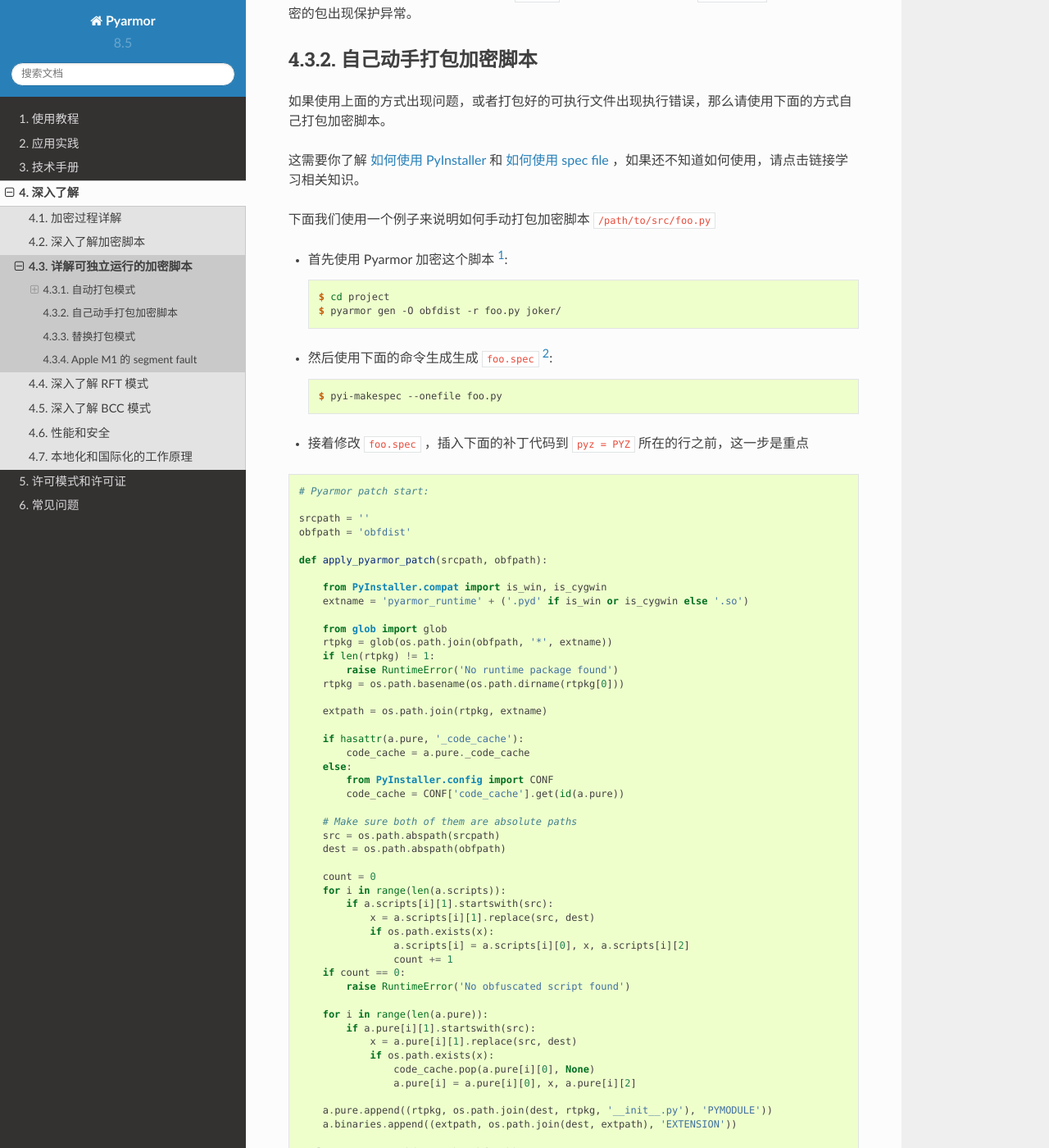
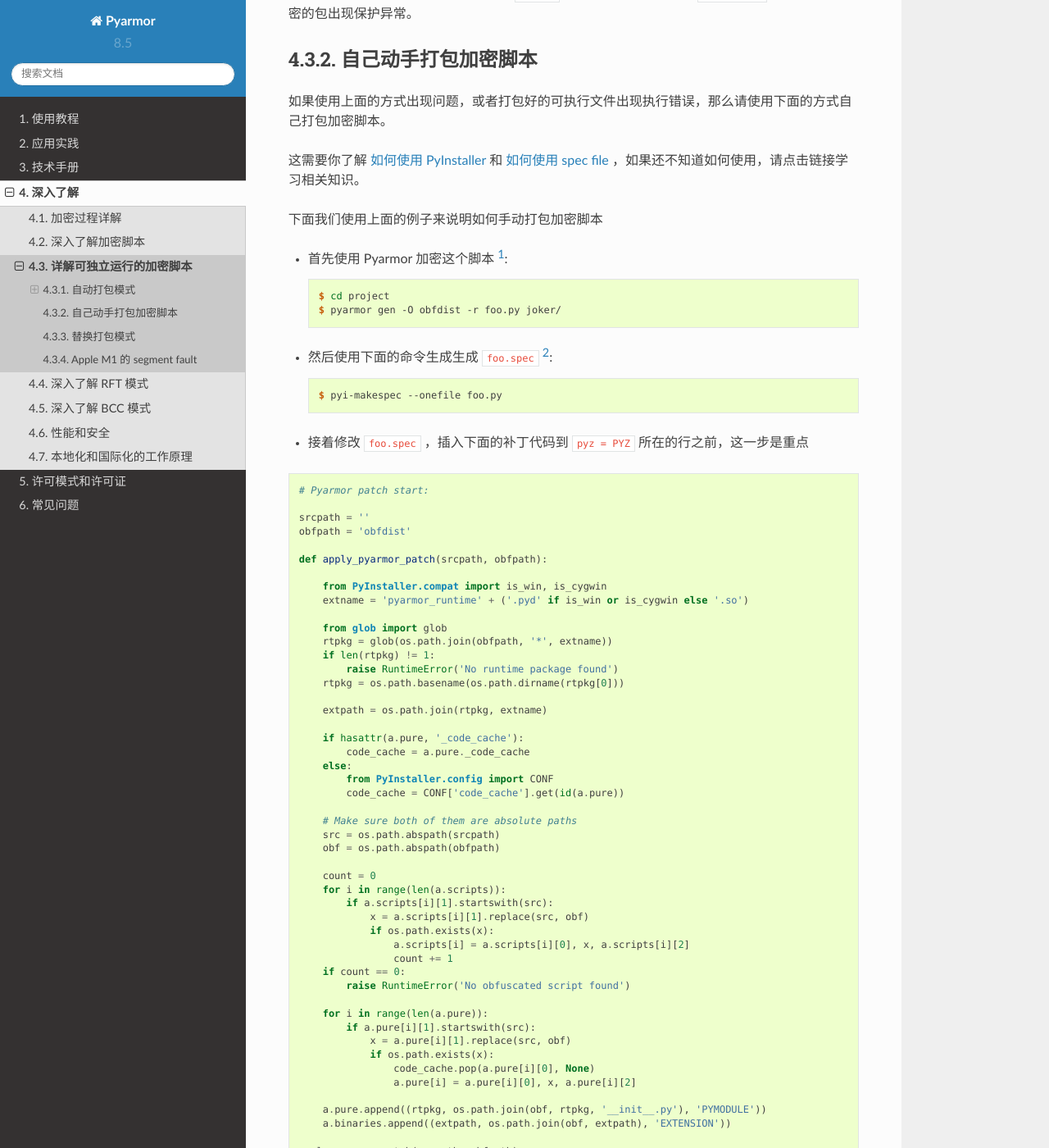
Before and after one commit to dashingsoft/pyarmor-docs-zh, a Sphinx documentation site: the page built from docs/topic/repack.rst, in a window 1280 px wide and 1400 px high, scrolled down 3773 px. Shown: the whole window at 82% size. Built offline with Sphinx 7.4.7 and the Read the Docs theme 2.0.0, drawn with Linux system fonts in a browser that asks for light colours.

Commit message:
Refine example

```diff
--- a/docs/topic/repack.rst
+++ b/docs/topic/repack.rst
@@ -146,7 +146,7 @@
 __ https://pyinstaller.org/en/stable/usage.html
 __ https://pyinstaller.org/en/stable/spec-files.html
 
-下面我们使用一个例子来说明如何手动打包加密脚本 ``/path/to/src/foo.py``
+下面我们使用上面的例子来说明如何手动打包加密脚本
 
 * 首先使用 Pyarmor 加密这个脚本 [#]_::
 
@@ -187,12 +187,12 @@
 
         # Make sure both of them are absolute paths
         src = os.path.abspath(srcpath)
-        dest = os.path.abspath(obfpath)
+        obf = os.path.abspath(obfpath)
 
         count = 0
         for i in range(len(a.scripts)):
             if a.scripts[i][1].startswith(src):
-                x = a.scripts[i][1].replace(src, dest)
+                x = a.scripts[i][1].replace(src, obf)
                 if os.path.exists(x):
                     a.scripts[i] = a.scripts[i][0], x, a.scripts[i][2]
                     count += 1
@@ -201,13 +201,13 @@
 
         for i in range(len(a.pure)):
             if a.pure[i][1].startswith(src):
-                x = a.pure[i][1].replace(src, dest)
+                x = a.pure[i][1].replace(src, obf)
                 if os.path.exists(x):
                     code_cache.pop(a.pure[i][0], None)
                     a.pure[i] = a.pure[i][0], x, a.pure[i][2]
 
-        a.pure.append((rtpkg, os.path.join(dest, rtpkg, '__init__.py'), 'PYMODULE'))
-        a.binaries.append((extpath, os.path.join(dest, extpath), 'EXTENSION'))
+        a.pure.append((rtpkg, os.path.join(obf, rtpkg, '__init__.py'), 'PYMODULE'))
+        a.binaries.append((extpath, os.path.join(obf, extpath), 'EXTENSION'))
 
     apply_pyarmor_patch(srcpath, obfpath)
 
```
